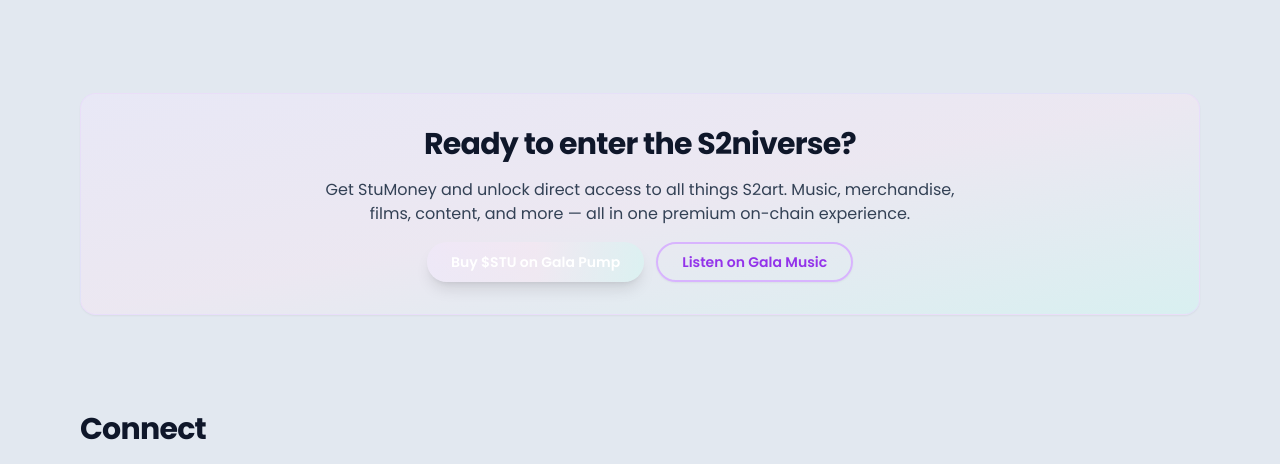
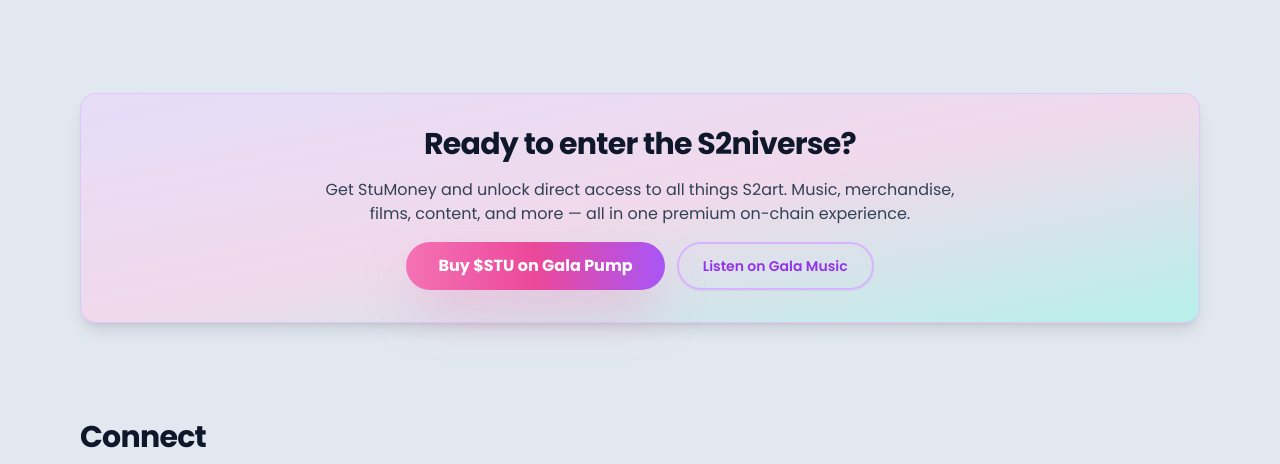
Before and after one commit to Jehosephat/En2hJg48wWNs8R6g9HukMWw4dUD1dCpHcQXASRL6P6jD, a plain HTML site: page index.html in a window 1280 px wide. Shown: the part 3501-3965 px from the top of the page. Drawn offline with nearby package versions, Linux system fonts and the light colour scheme.

Commit message:
improved call to action

```diff
--- a/index.html
+++ b/index.html
@@ -496,7 +496,7 @@
     </section>
 
     <!-- CTA SECTION -->
-    <section class="border border-purple-200/50 rounded-2xl p-8 bg-gradient-to-br from-purple-100/40 via-pink-100/40 to-teal-100/40 text-center space-y-4 shadow-sm">
+    <section class="border border-purple-300/50 rounded-2xl p-8 bg-gradient-to-br from-purple-200/60 via-pink-200/60 to-teal-200/60 text-center space-y-4 shadow-lg">
       <h2 class="text-2xl sm:text-3xl font-bold tracking-tight text-slate-900">Ready to enter the S2niverse?</h2>
       <p class="text-sm sm:text-base text-slate-700 max-w-2xl mx-auto">
         Get StuMoney and unlock direct access to all things S2art. Music, merchandise, films, content, and more — all in one premium on-chain experience.
@@ -505,7 +505,7 @@
         <a
           href="https://pump.gala.com/buy-sell/stumoney"
           target="_blank"
-          class="inline-flex items-center gap-2 rounded-full bg-gradient-to-r from-salmon-400 to-pink-400 text-white px-6 py-2 text-sm font-semibold shadow-lg shadow-salmon-300/30 hover:shadow-salmon-300/50 transition hover:scale-105"
+          class="inline-flex items-center gap-2 rounded-full bg-gradient-to-r from-pink-400 via-pink-500 to-purple-500 text-white px-8 py-3 text-base font-bold shadow-2xl shadow-pink-400/50 hover:shadow-pink-400/70 transition-all hover:scale-110 hover:brightness-110"
         >
           Buy $STU on Gala Pump
         </a>
```
